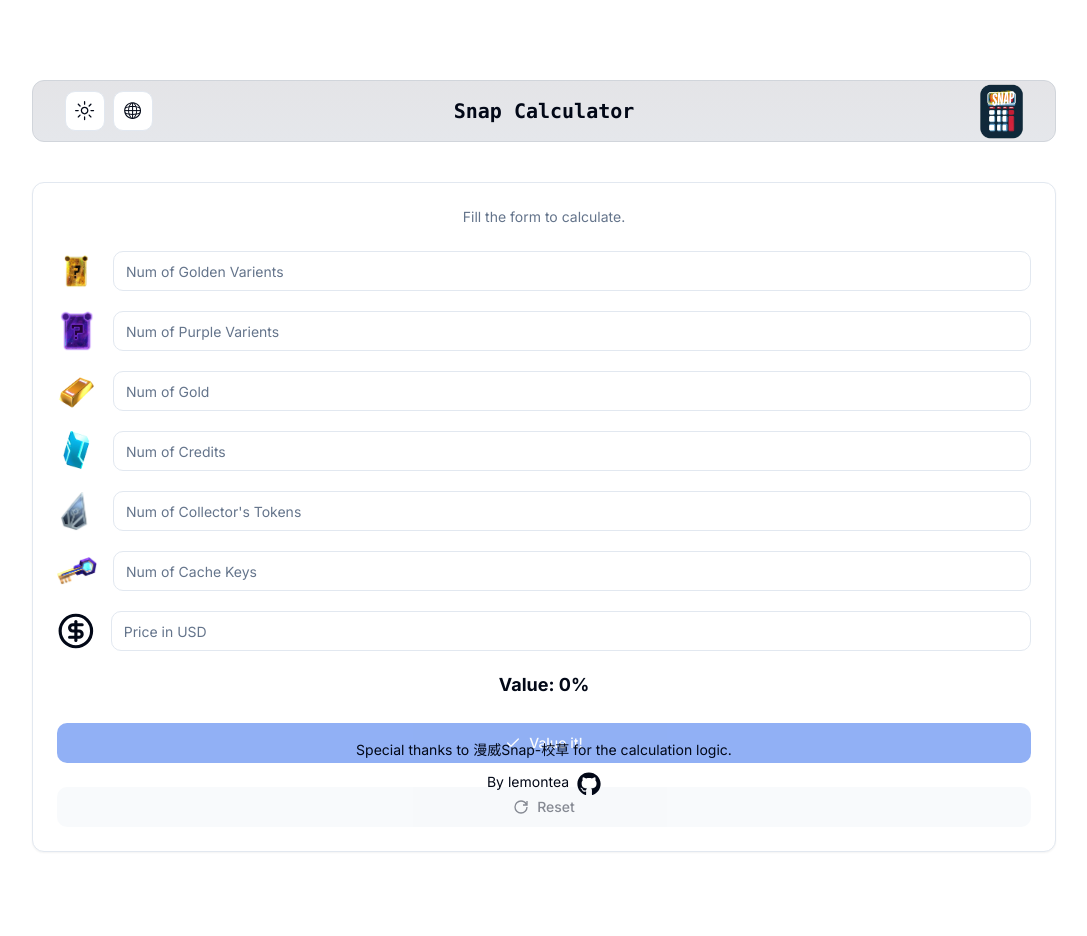
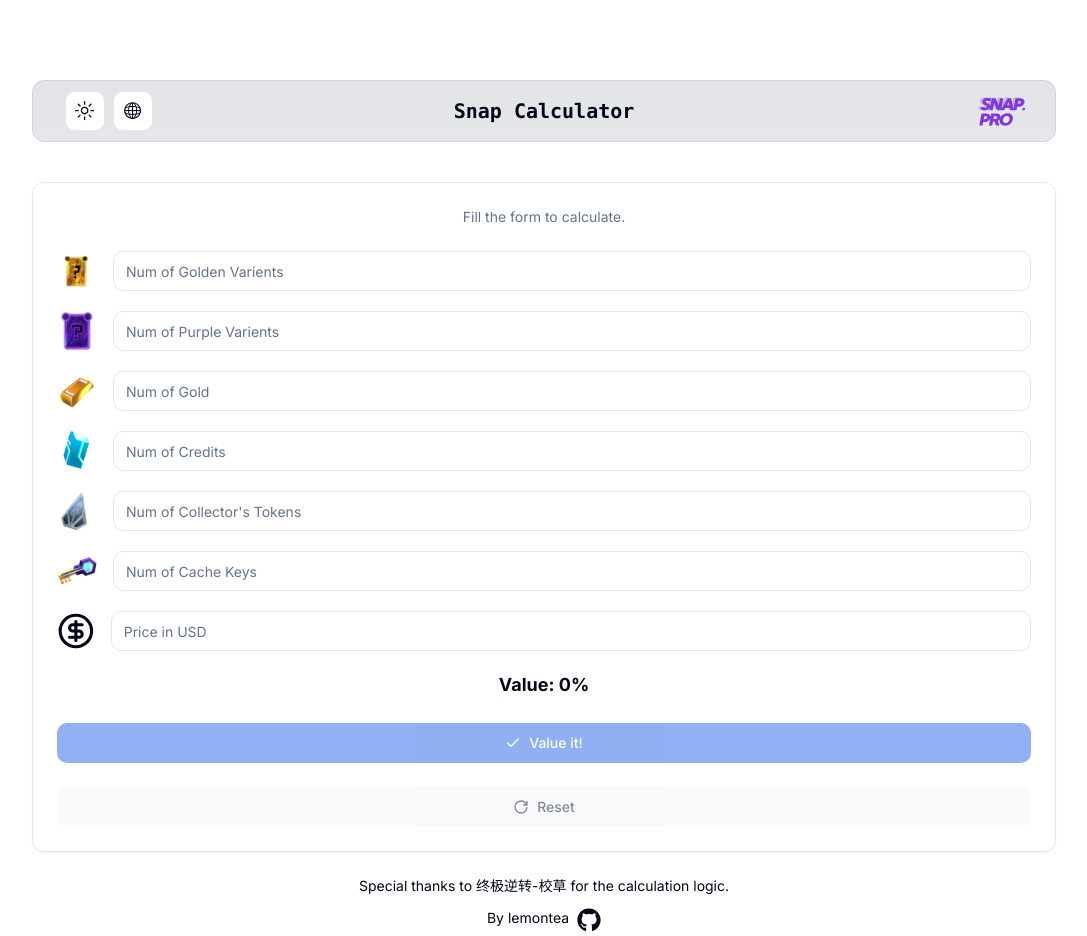
Before and after one commit to lemonteaau/snapsnap.pro, a Next.js app: page / in a window 1280 px wide. Shown: the whole page, without its empty margins (96-1183 px from the left). Before the commit the page ends 872 px from the top, so only its background shows below. Built offline with nearby package versions, Linux system fonts and the light colour scheme.

Commit message:
chore: Update logo

```diff
--- a/src/app/page.tsx
+++ b/src/app/page.tsx
@@ -45,11 +45,11 @@ function Header({ t }: { t: (key: string) => string }) {
 
 function Footer({ t }: { t: (key: string) => string }) {
   return (
-    <footer className="fixed bottom-0 left-0 flex h-16 w-full flex-col items-center justify-center gap-3 bg-gradient-to-t from-white via-white dark:from-black dark:via-black lg:bg-none">
-      <p className="text-sm">
+    <footer className="flex h-16 w-full flex-col items-center justify-center gap-3 bg-gradient-to-t from-white via-white dark:from-black dark:via-black lg:bg-none">
+      <p className="text-center text-sm">
         {t("special_thanks")}{" "}
         <Link href="https://www.bilibili.com/video/BV1K1421d7WB/">
-          漫威Snap-校草
+          终极逆转-校草
         </Link>{" "}
         {t("for_calculation_logic")}
       </p>
```
Also changed, not shown: public/image/logo.svg, 1 other file (tests, documents, lock files or other folders).
